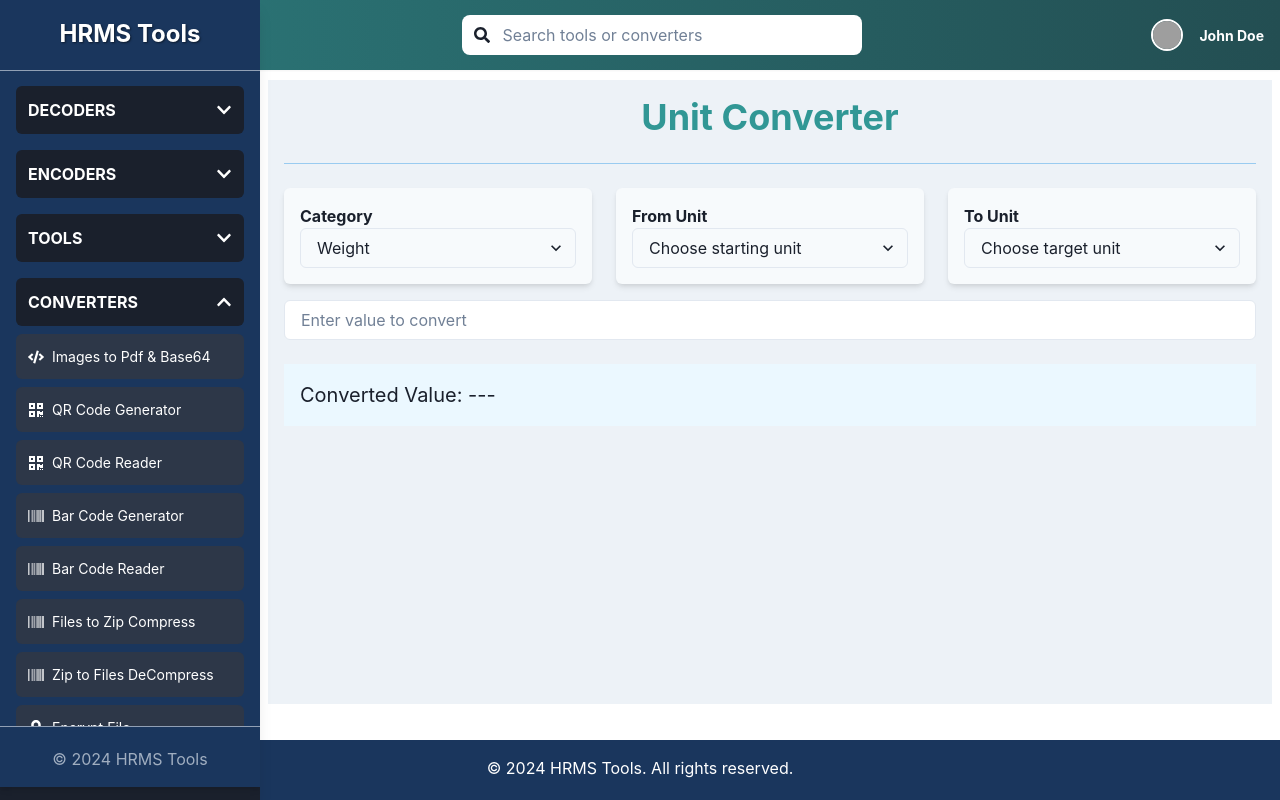
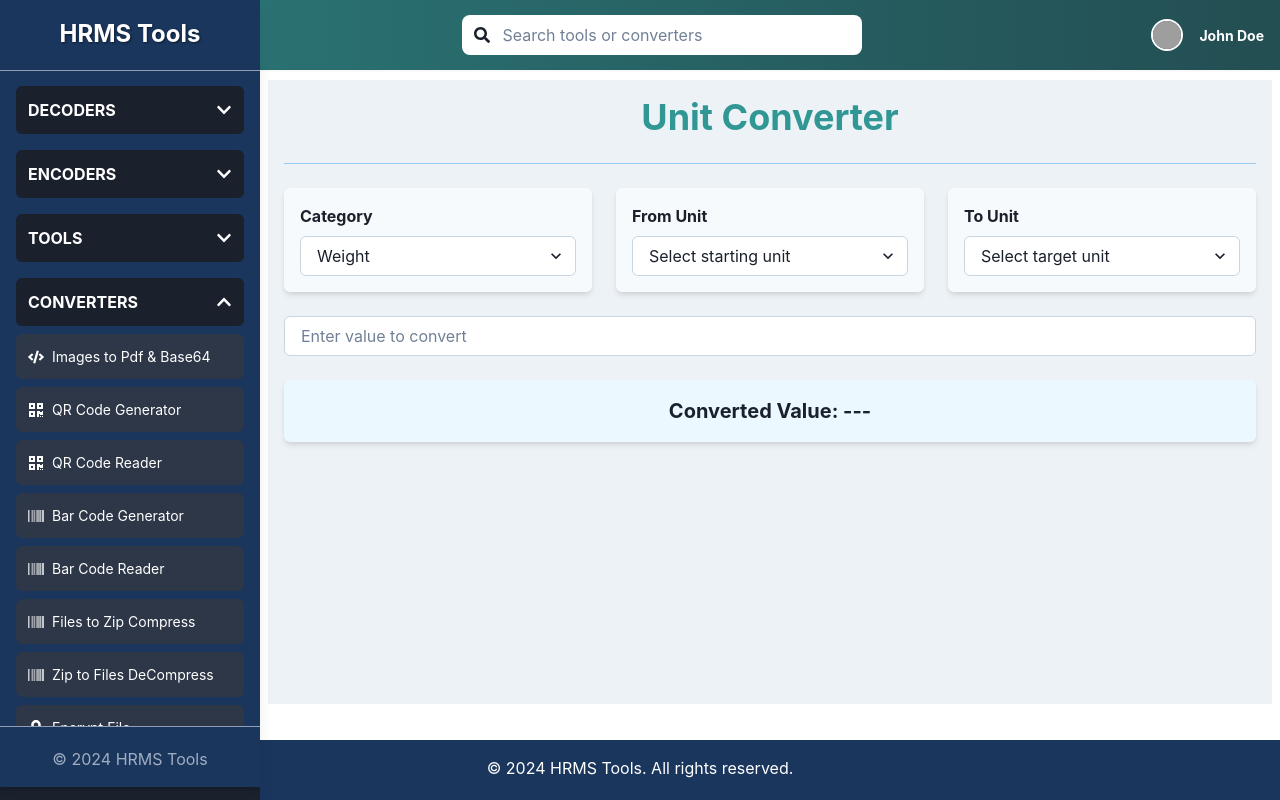
Before and after one commit to rahul52us/my-nextjs-app, a Next.js app: page /converter/unit-converter in a window 1280 px wide. Built offline with nearby package versions, Linux system fonts and the light colour scheme; grey boxes are pictures that could not be loaded.

Commit message:
minor changes

```diff
--- a/app/(main)/(base64Tools)/converter/unit-converter/page.tsx
+++ b/app/(main)/(base64Tools)/converter/unit-converter/page.tsx
@@ -3,17 +3,16 @@ import { useState, useEffect } from "react";
 import {
   Select,
   Input,
-  VStack,
   Text,
   Divider,
   Box,
   Alert,
-  AlertIcon,
   Grid,
-  Flex,
   useBreakpointValue,
   Heading,
   useColorModeValue,
+  FormControl,
+  FormLabel,
 } from "@chakra-ui/react";
 import { performConversion, ConversionCategory, unitConversionMap } from "./conversionLogic";
 
@@ -60,9 +59,19 @@ export default function UnitConverter() {
       </Heading>
       <Divider borderColor="blue.300" mb={6} />
 
+      {/* Dropdown Section */}
       <Grid templateColumns={responsiveGridColumns} gap={6}>
-        <Box p={4} shadow="md" bg="gray.50" borderRadius="md">
-          <Text fontWeight="bold">Category</Text>
+        {/* Category Dropdown */}
+        <Box
+          p={4}
+          shadow="md"
+          bg="gray.50"
+          borderRadius="md"
+          _hover={{ boxShadow: "lg" }}
+          transition="all 0.2s ease-in-out"
+        >
+          <FormControl>
+            <FormLabel fontWeight="bold">Category</FormLabel>
             <Select
               value={type}
               onChange={(e) => {
@@ -70,7 +79,13 @@ export default function UnitConverter() {
                 setFromUnit("");
                 setToUnit("");
               }}
-            placeholder="Choose category"
+              placeholder="Select category"
+              bg="white"
+              border="1px"
+              borderColor="gray.300"
+              _hover={{ borderColor: "blue.400" }}
+              _focus={{ borderColor: "blue.500", boxShadow: "outline" }}
+              transition="all 0.2s ease-in-out"
             >
               {Object.keys(unitConversionMap).map((cat) => (
                 <option key={cat} value={cat}>
@@ -78,17 +93,33 @@ export default function UnitConverter() {
                 </option>
               ))}
             </Select>
+          </FormControl>
         </Box>
 
-        <Box p={4} shadow="md" bg="gray.50" borderRadius="md">
-          <Text fontWeight="bold">From Unit</Text>
+        {/* From Unit Dropdown */}
+        <Box
+          p={4}
+          shadow="md"
+          bg="gray.50"
+          borderRadius="md"
+          _hover={{ boxShadow: "lg" }}
+          transition="all 0.2s ease-in-out"
+        >
+          <FormControl>
+            <FormLabel fontWeight="bold">From Unit</FormLabel>
             <Select
               value={fromUnit}
               onChange={(e) => {
                 setFromUnit(e.target.value);
                 setToUnit("");
               }}
-            placeholder="Choose starting unit"
+              placeholder="Select starting unit"
+              bg="white"
+              border="1px"
+              borderColor="gray.300"
+              _hover={{ borderColor: "blue.400" }}
+              _focus={{ borderColor: "blue.500", boxShadow: "outline" }}
+              transition="all 0.2s ease-in-out"
             >
               {Object.keys(unitConversionMap[type] || {}).map((unit) => (
                 <option key={unit} value={unit}>
@@ -96,14 +127,30 @@ export default function UnitConverter() {
                 </option>
               ))}
             </Select>
+          </FormControl>
         </Box>
 
-        <Box p={4} shadow="md" bg="gray.50" borderRadius="md">
-          <Text fontWeight="bold">To Unit</Text>
+        {/* To Unit Dropdown */}
+        <Box
+          p={4}
+          shadow="md"
+          bg="gray.50"
+          borderRadius="md"
+          _hover={{ boxShadow: "lg" }}
+          transition="all 0.2s ease-in-out"
+        >
+          <FormControl>
+            <FormLabel fontWeight="bold">To Unit</FormLabel>
             <Select
               value={toUnit}
               onChange={(e) => setToUnit(e.target.value)}
-            placeholder="Choose target unit"
+              placeholder="Select target unit"
+              bg="white"
+              border="1px"
+              borderColor="gray.300"
+              _hover={{ borderColor: "blue.400" }}
+              _focus={{ borderColor: "blue.500", boxShadow: "outline" }}
+              transition="all 0.2s ease-in-out"
             >
               {Object.keys(unitConversionMap[type]?.[fromUnit] || {}).map((unit) => (
                 <option key={unit} value={unit}>
@@ -111,22 +158,33 @@ export default function UnitConverter() {
                 </option>
               ))}
             </Select>
+          </FormControl>
         </Box>
       </Grid>
 
+      {/* Input for Value */}
       <Input
         placeholder="Enter value to convert"
         type="number"
         value={value}
         onChange={(e) => setValue(e.target.value)}
-        mt={4}
+        mt={6}
         bg="white"
+        border="1px"
+        borderColor="gray.300"
+        _hover={{ borderColor: "blue.400" }}
+        _focus={{ borderColor: "blue.500", boxShadow: "outline" }}
+        transition="all 0.2s ease-in-out"
       />
 
+      {/* Error Alert */}
       {error && value?.length > 0 && <Alert status="error" mt={2}>{error}</Alert>}
 
-      <Box mt={6} p={4} bg="blue.50">
-        <Text fontSize="xl">Converted Value: {result || "---"}</Text>
+      {/* Converted Value Display */}
+      <Box mt={6} p={4} bg="blue.50" borderRadius="md" shadow="md">
+        <Text fontSize="xl" fontWeight="bold" textAlign="center">
+          Converted Value: {result || "---"}
+        </Text>
       </Box>
     </Box>
   );
```
Lines whose indentation alone changed are shown as unchanged.
